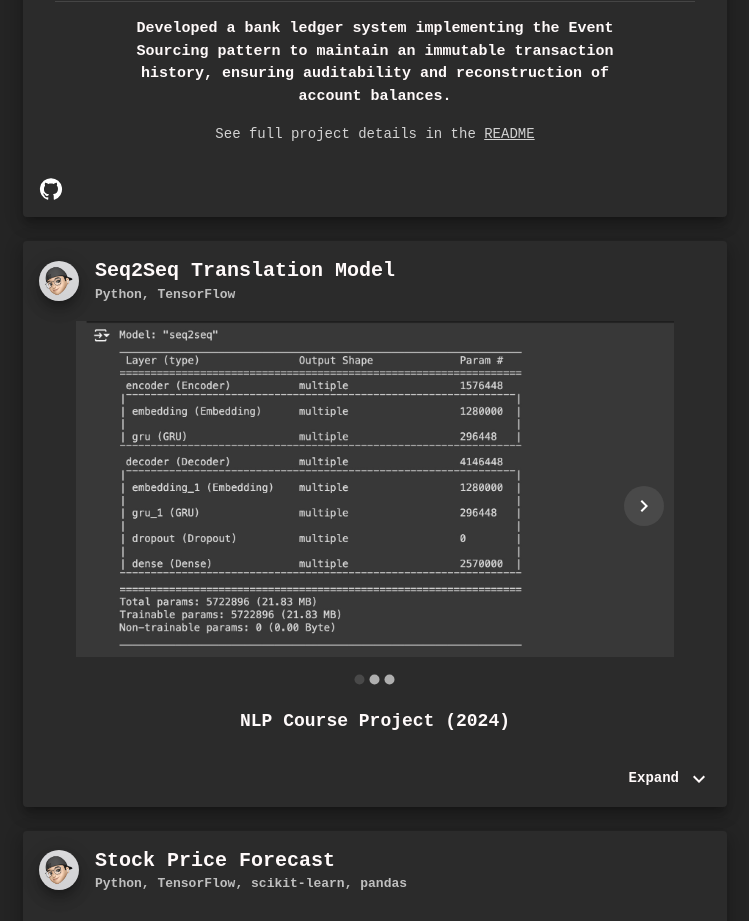
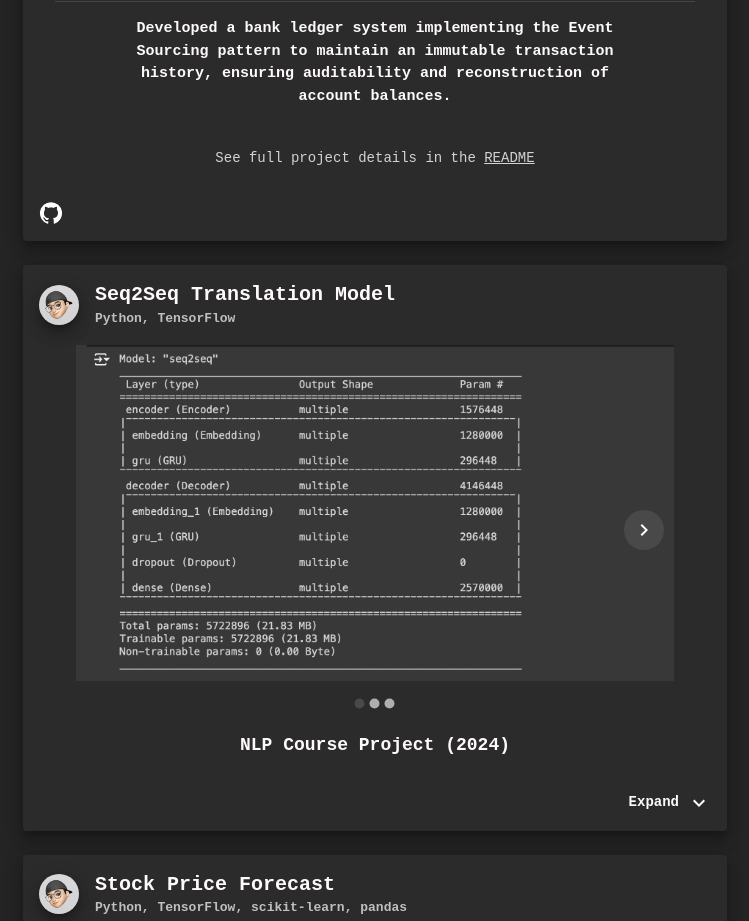
Before and after one commit to Jason-Wuuuu/Jason, a React (Vite) app: page /projects in a window 1280 px wide. Shown: the part 960-1881 px from the top of the page, without its empty margins (265-1014 px from the left). Built offline with nearby package versions, Linux system fonts and the light colour scheme.

Commit message:
minor tweaks

```diff
--- a/src/components/ProjectCard.jsx
+++ b/src/components/ProjectCard.jsx
@@ -182,6 +182,7 @@ const ProjectCard = React.memo(({ project }) => {
                 fontSize={{ xs: 12, sm: 14 }}
                 align="center"
                 color="lightgray"
+                mt={5}
               >
                 See full project details in the{" "}
                 <Link
```
